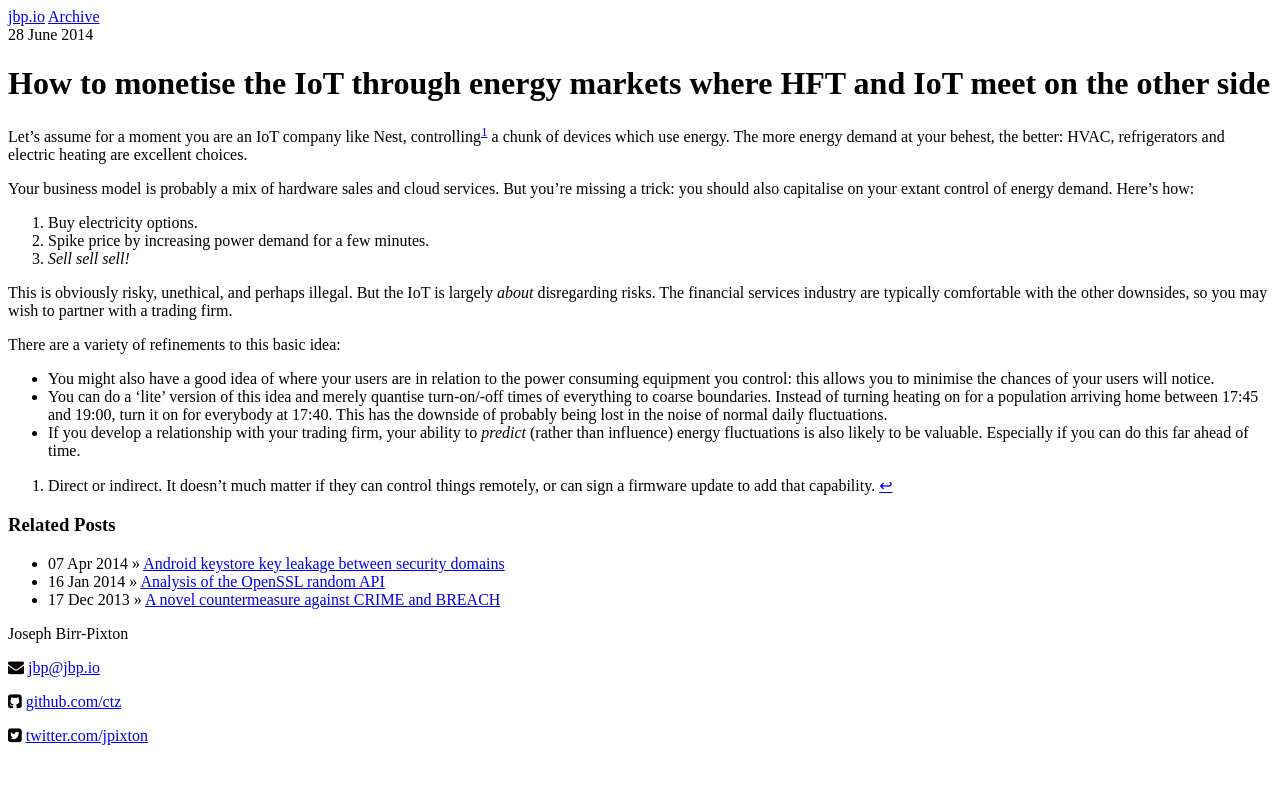
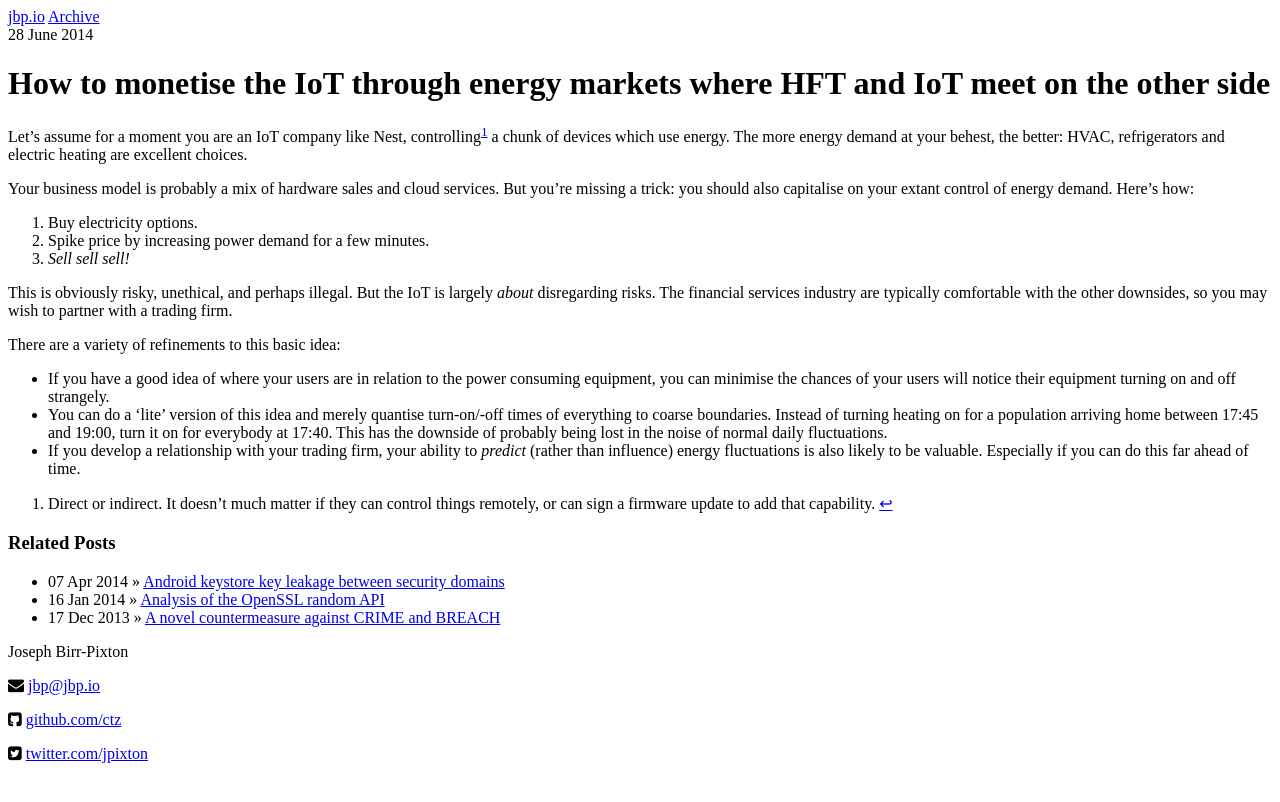
Before and after one commit to ctz/ctz.github.com, a Jekyll site: the page built from _posts/2014-06-28-monetise-iot-through-power-markets.md, in a window 1280 px wide. Shown: the top 802 px of the page. Built offline with Jekyll 4.4.1, drawn with Linux system fonts in a browser that asks for light colours.

Commit message:
Update 2014-06-28-monetise-iot-through-power-markets.md

```diff
--- a/_posts/2014-06-28-monetise-iot-through-power-markets.md
+++ b/_posts/2014-06-28-monetise-iot-through-power-markets.md
@@ -18,7 +18,7 @@
 
 There are a variety of refinements to this basic idea:
 
-* You might also have a good idea of where your users are in relation to the power consuming equipment you control: this allows you to minimise the chances of your users will notice.
+* If you have a good idea of where your users are in relation to the power consuming equipment, you can minimise the chances of your users will notice their equipment turning on and off strangely.
 * You can do a 'lite' version of this idea and merely quantise turn-on/-off times of everything to coarse boundaries.  Instead of turning heating on for a population arriving home between 17:45 and 19:00, turn it on for everybody at 17:40.  This has the downside of probably being lost in the noise of normal daily fluctuations.
 * If you develop a relationship with your trading firm, your ability to *predict* (rather than influence) energy fluctuations is also likely to be valuable.  Especially if you can do this far ahead of time.
 
```
